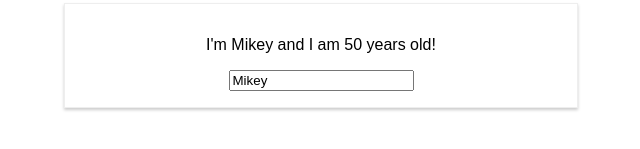
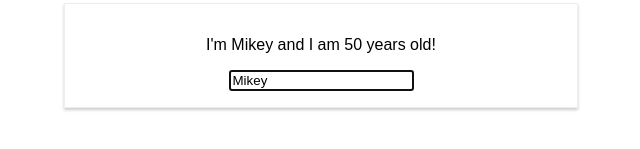
Before and after one commit to tharkad/react-complete-2, a React (Create React App) app: page / in a window 1280 px wide. Both pictures are taken after a click on the button "Toggle Persons". Shown: the part 547-696 px from the top of the page, without its empty margins (319-959 px from the left). Built offline with nearby package versions, Linux system fonts and the light colour scheme.

Commit message:
Refs in class based components

```diff
--- a/src/components/Persons/Person/Person.js
+++ b/src/components/Persons/Person/Person.js
@@ -5,6 +5,16 @@ import personStyles from './Person.module.css';
 import PropTypes from 'prop-types';
 
 class Person extends Component{
+    constructor(props) {
+        super(props);
+        this.inputElementRef = React.createRef();
+    }
+
+    componentDidMount() {
+        //this.inputElement.focus();
+        this.inputElementRef.current.focus();
+    }
+
     render () {
         console.log('[Person.js] render');
         return (
@@ -13,6 +23,8 @@ class Person extends Component{
                 <p>{this.props.children}</p>
                 <input
                     type="text"
+                    //ref={(inputEl) => {this.inputElement = inputEl}}
+                    ref={this.inputElementRef}
                     onChange={this.props.changed}
                     value={this.props.name}
                 />
```
